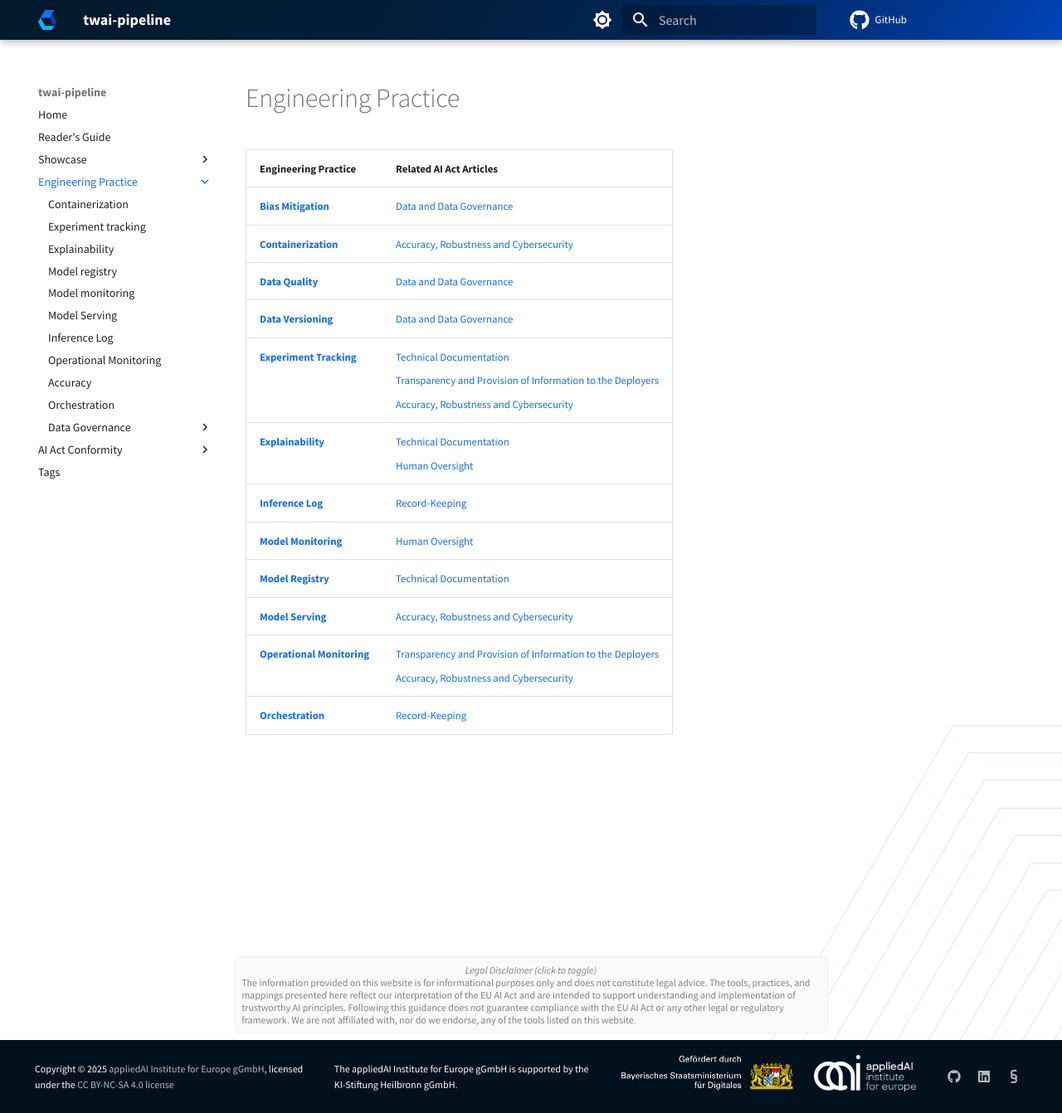
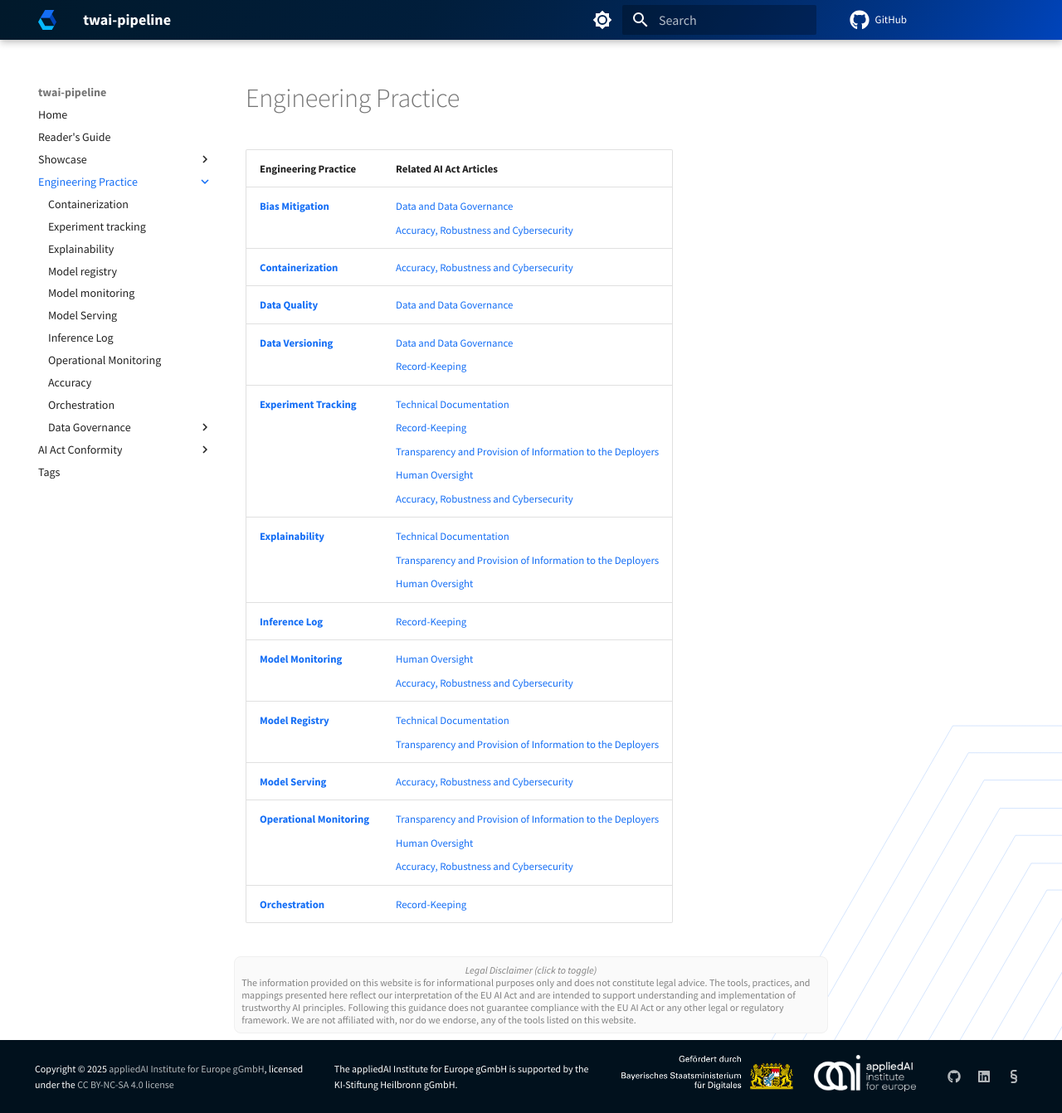
Before and after one commit to aai-institute/practical-ai-act, an MkDocs documentation site: the page built from docs/engineering-practice/index.md, in a window 1280 px wide and 1342 px high. Shown: the whole window at 83% size. Built offline with MkDocs 1.6.1 and Material for MkDocs 9.7.7, drawn with Linux system fonts in a browser that asks for light colours; plug-ins that fetch from the network failed and are left out; comment, search, counter and statistics services are not loaded; the version menu is left out; part of the change alters nothing that is shown.

Commit message:
docs: Fix link definitions
In Markdown, link definitions (where the URL is defined separately from
the link text) must be followed by a second square bracket containing
the ID (or empty to use the link text as the ID).

In some places, the Markdown parser seems to accept the links without
the IDs, but in the index table it leads to broken links and missing
items in the table (because the following link definition is treated as
the ID for the previous link).

See this page for more details:
https://daringfireball.net/projects/markdown/syntax#link

```diff
--- a/docs/engineering-practice/index.md
+++ b/docs/engineering-practice/index.md
@@ -3,22 +3,24 @@ hide:
     - toc
 ---
 
+<!-- List of articles is wrapped automatically through CSS, no need for manual formatting -->
+
 /// html | div.engineering-practice-table
 
-| Engineering Practice     | Related AI Act Articles                                                                                                                                            |
-| ------------------------ | ------------------------------------------------------------------------------------------------------------------------------------------------------------------ |
-| [Bias Mitigation]        | [Data and Data Governance] [Accuracy, Robustness and Cybersecurity]                                                                                                |
-| [Containerization]       | [Accuracy, Robustness and Cybersecurity]                                                                                                                           |
-| [Data Quality]           | [Data and Data Governance]                                                                                                                                         |
-| [Data Versioning]        | [Data and Data Governance] [Record-Keeping]                                                                                                                        |
-| [Experiment Tracking]    | [Technical Documentation] [Record-Keeping] [Transparency and Provision of Information to the Deployers] [Human Oversight] [Accuracy, Robustness and Cybersecurity] |
-| [Explainability]         | [Technical Documentation] [Transparency and Provision of Information to the Deployers] [Human Oversight]                                                           |
-| [Inference Log]          | [Record-Keeping]                                                                                                                                                   |
-| [Model Monitoring]       | [Human Oversight] [Accuracy, Robustness and Cybersecurity]                                                                                                         |
-| [Model Registry]         | [Technical Documentation] [Transparency and Provision of Information to the Deployers]                                                                             |
-| [Model Serving]          | [Accuracy, Robustness and Cybersecurity]                                                                                                                           |
-| [Operational Monitoring] | [Transparency and Provision of Information to the Deployers] [Human Oversight] [Accuracy, Robustness and Cybersecurity]                                            |
-| [Orchestration]          | [Record-Keeping]                                                                                                                                                   |
+| Engineering Practice       | Related AI Act Articles                                                                                                                                                      |
+| -------------------------- | ---------------------------------------------------------------------------------------------------------------------------------------------------------------------------- |
+| [Bias Mitigation][]        | [Data and Data Governance][] [Accuracy, Robustness and Cybersecurity][]                                                                                                      |
+| [Containerization][]       | [Accuracy, Robustness and Cybersecurity][]                                                                                                                                   |
+| [Data Quality][]           | [Data and Data Governance][]                                                                                                                                                 |
+| [Data Versioning][]        | [Data and Data Governance][] [Record-Keeping][]                                                                                                                              |
+| [Experiment Tracking][]    | [Technical Documentation][] [Record-Keeping][] [Transparency and Provision of Information to the Deployers][] [Human Oversight][] [Accuracy, Robustness and Cybersecurity][] |
+| [Explainability][]         | [Technical Documentation][] [Transparency and Provision of Information to the Deployers][] [Human Oversight][]                                                               |
+| [Inference Log][]          | [Record-Keeping][]                                                                                                                                                           |
+| [Model Monitoring][]       | [Human Oversight][] [Accuracy, Robustness and Cybersecurity][]                                                                                                               |
+| [Model Registry][]         | [Technical Documentation][] [Transparency and Provision of Information to the Deployers][]                                                                                   |
+| [Model Serving][]          | [Accuracy, Robustness and Cybersecurity][]                                                                                                                                   |
+| [Operational Monitoring][] | [Transparency and Provision of Information to the Deployers][] [Human Oversight][] [Accuracy, Robustness and Cybersecurity][]                                                |
+| [Orchestration][]          | [Record-Keeping][]                                                                                                                                                           |
 
 ///
 
```
